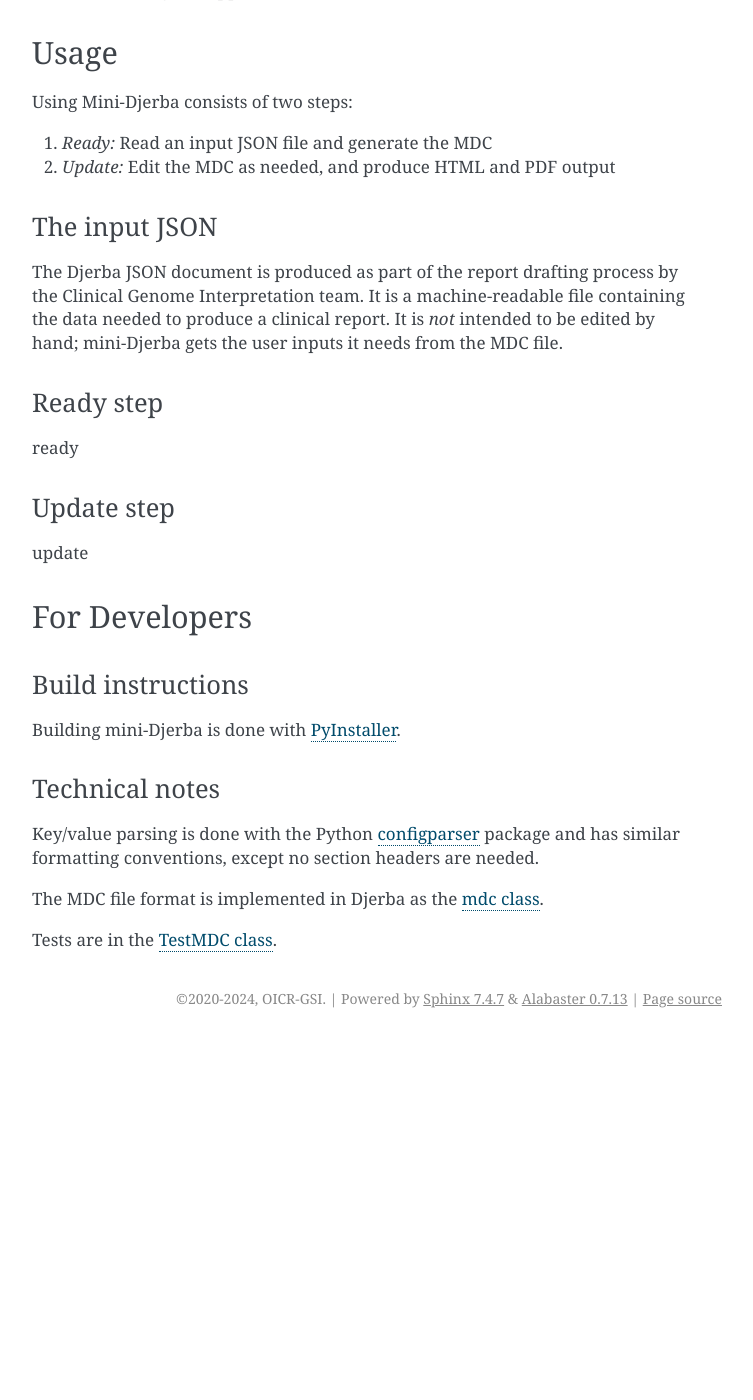
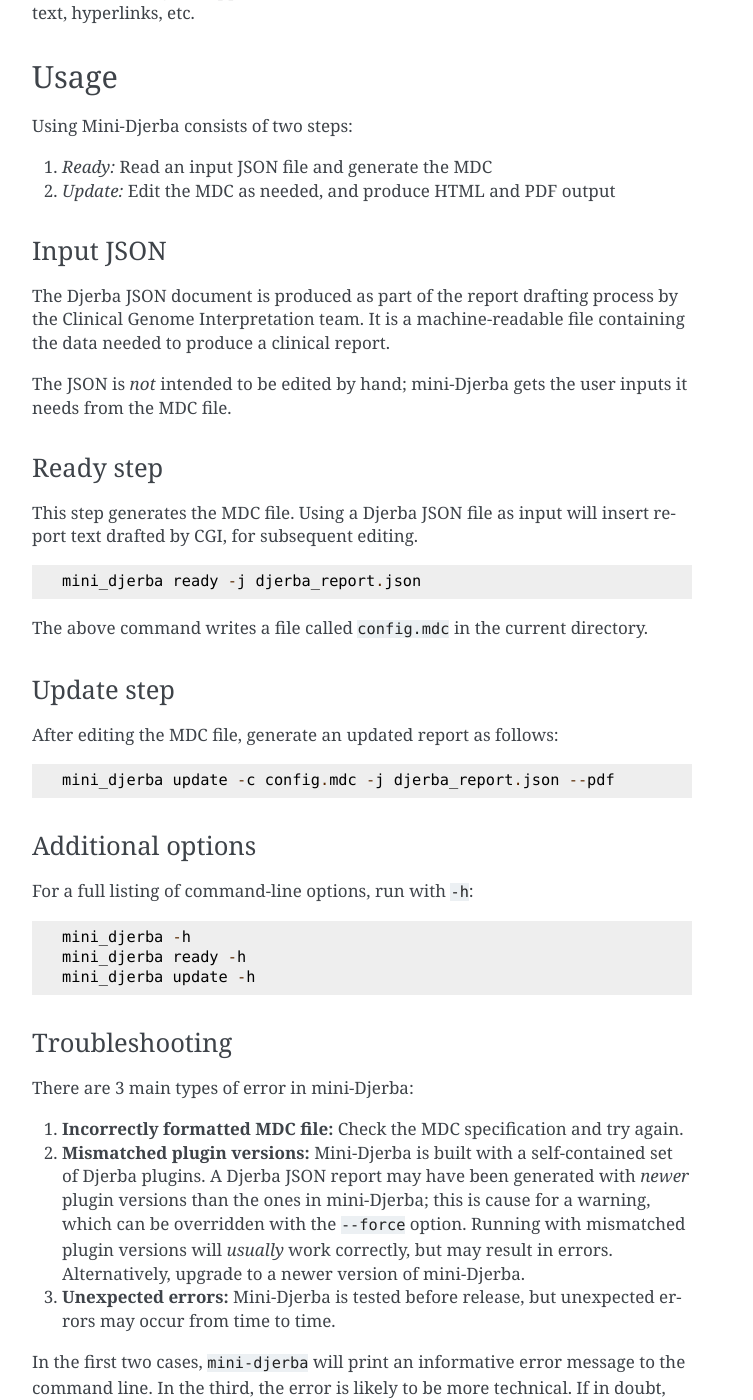
Before and after one commit to oicr-gsi/djerba, a Sphinx documentation site: the page built from doc/mini_djerba.md, in a window 1280 px wide and 1400 px high, scrolled down 1588 px. Shown: the whole window, without its empty margins (388-1141 px from the left). Built offline with Sphinx 7.4.7, drawn with Linux system fonts in a browser that asks for light colours; before the commit the page ends 2626 px from its top, so only the background shows below that; some of the changed text lies outside the part shown.

Commit message:
update mini djerba doc

````diff
--- a/doc/mini_djerba.md
+++ b/doc/mini_djerba.md
@@ -54,7 +54,7 @@ The 8 entries correspond to the 8 PHI fields listed above:
 
 These entries may occur in any order, but _must_ be present and have non-empty values.
 
-Summary text must be non-empty. Leading or trailing whitespace will be removed before the text is inserted into the report; but whitespace, including line breaks, may occur within the text block. Formatting with [Markdown notation](https://www.markdownguide.org/cheat-sheet/) and/or HTML tags is supported.
+Summary text must be non-empty. Leading or trailing whitespace will be removed before the text is inserted into the report; but whitespace, including line breaks, may occur within the text block. Formatting with [Markdown notation](https://www.markdownguide.org/cheat-sheet/) and/or HTML tags is supported. This enables the user to create or edit bold/italic text, hyperlinks, etc.
 
 ## Usage
 
@@ -62,18 +62,49 @@ Using Mini-Djerba consists of two steps:
 1. *Ready:* Read an input JSON file and generate the MDC
 2. *Update:* Edit the MDC as needed, and produce HTML and PDF output
 
-### The input JSON
+### Input JSON
 
-The Djerba JSON document is produced as part of the report drafting process by the Clinical Genome Interpretation team. It is a machine-readable file containing the data needed to produce a clinical report. It is _not_ intended to be edited by hand; mini-Djerba gets the user inputs it needs from the MDC file.
+The Djerba JSON document is produced as part of the report drafting process by the Clinical Genome Interpretation team. It is a machine-readable file containing the data needed to produce a clinical report.
+
+The JSON is _not_ intended to be edited by hand; mini-Djerba gets the user inputs it needs from the MDC file.
 
 ### Ready step
 
-ready
+This step generates the MDC file. Using a Djerba JSON file as input will insert report text drafted by CGI, for subsequent editing.
+
+```
+mini_djerba ready -j djerba_report.json
+```
+
+The above command writes a file called `config.mdc` in the current directory.
 
 ### Update step
 
-update
+After editing the MDC file, generate an updated report as follows:
 
+```
+mini_djerba update -c config.mdc -j djerba_report.json --pdf
+```
+
+### Additional options
+
+For a full listing of command-line options, run with `-h`:
+
+```
+mini_djerba -h
+mini_djerba ready -h
+mini_djerba update -h
+```
+
+### Troubleshooting
+
+There are 3 main types of error in mini-Djerba:
+
+1. **Incorrectly formatted MDC file:** Check the MDC specification and try again.
+2. **Mismatched plugin versions:** Mini-Djerba is built with a self-contained set of Djerba plugins. A Djerba JSON report may have been generated with _newer_ plugin versions than the ones in mini-Djerba; this is cause for a warning, which can be overridden with the `--force` option. Running with mismatched plugin versions will _usually_ work correctly, but may result in errors. Alternatively, upgrade to a newer version of mini-Djerba.
+3. **Unexpected errors:** Mini-Djerba is tested before release, but unexpected errors may occur from time to time.
+
+In the first two cases, `mini-djerba` will print an informative error message to the command line. In the third, the error is likely to be more technical. If in doubt, consult the Djerba developers.
 
 ## For Developers
 
@@ -81,9 +112,11 @@ update
 
 Building mini-Djerba is done with [PyInstaller](https://pyinstaller.org/en/stable/).
 
+Detailed instructions are on the [OICR wiki](https://wiki.oicr.on.ca/x/xgBTDw).
+
 ### Technical notes
 
-Key/value parsing is done with the Python [configparser](https://docs.python.org/3/library/configparser.html) package and has similar formatting conventions, except no section headers are needed.
+Key/value parsing is done with the Python [configparser](https://docs.python.org/3/library/configparser.html) package and has similar formatting conventions.
 
 The MDC file format is implemented in Djerba as the [mdc class](https://github.com/oicr-gsi/djerba/blob/main/src/lib/djerba/util/mini/mdc.py#L14).
 
````
Also changed, not shown: other parts of doc/mini_djerba.md (+1 -1 lines).
